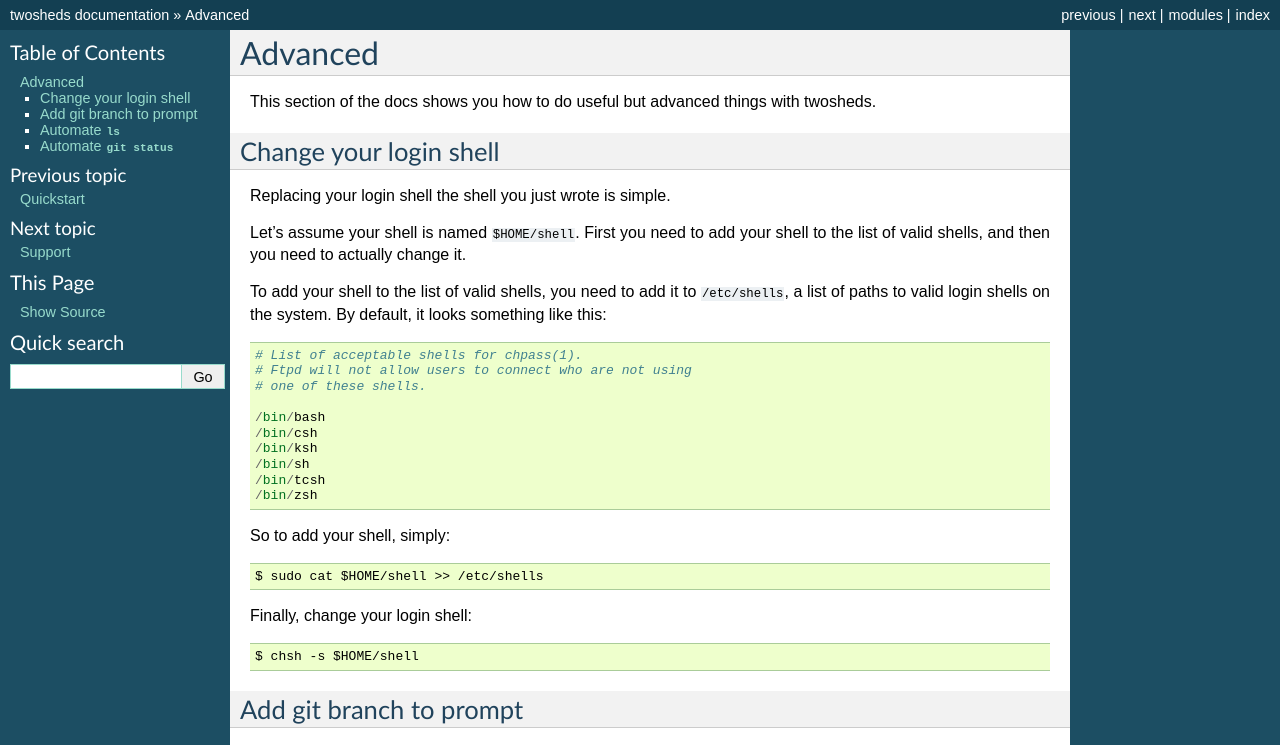
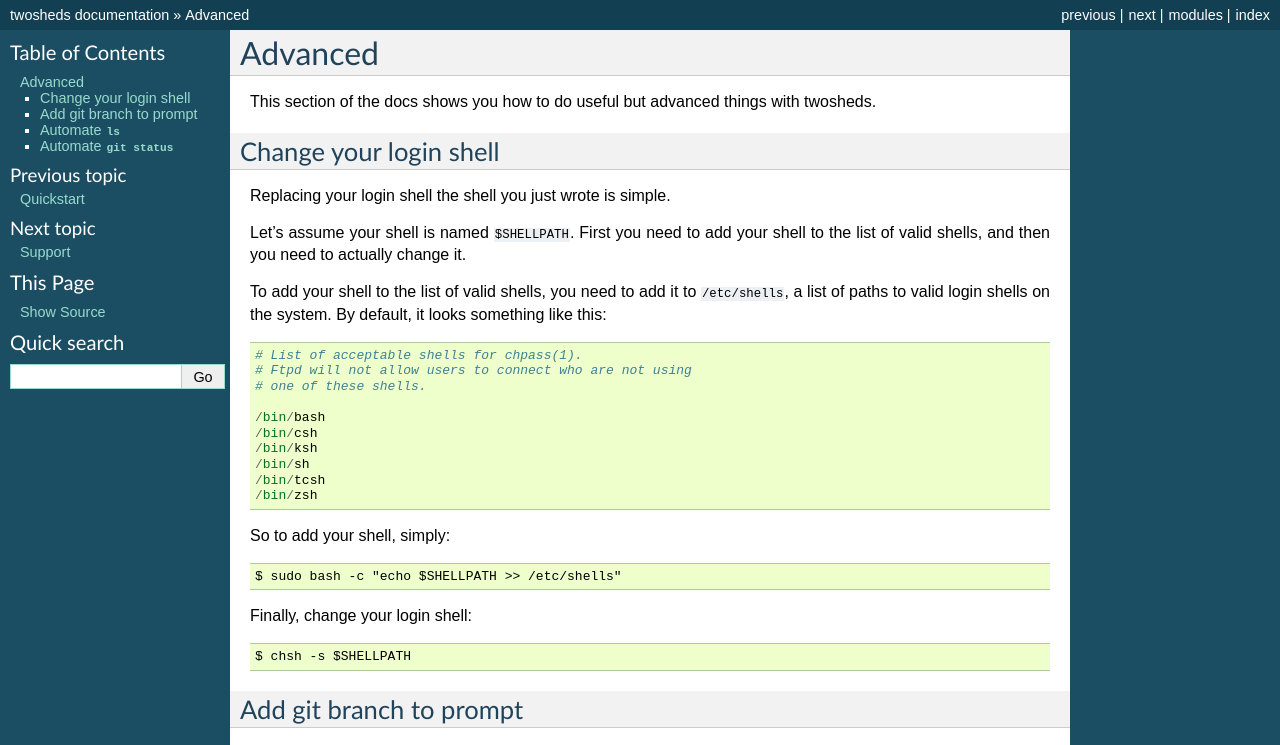
Before and after one commit to Ceasar/twosheds, a Sphinx documentation site: the page built from docs/user/advanced.rst, in a window 1280 px wide. Shown: the top 745 px of the page. Built offline with Sphinx 7.4.7, drawn with Linux system fonts in a browser that asks for light colours.

Commit message:
Fix docs on adding shell to `/etc/shells`
sudo and cat evidently do not play well together. See http://stackoverflow.com/questions/13778857/permission-denied-when-trying-to-append-a-file-to-a-root-owned-file-with-sudo for more information.

```diff
--- a/docs/user/advanced.rst
+++ b/docs/user/advanced.rst
@@ -11,7 +11,7 @@ Change your login shell
 
 Replacing your login shell the shell you just wrote is simple.
 
-Let's assume your shell is named ``$HOME/shell``. First you need to add your
+Let's assume your shell is named ``$SHELLPATH``. First you need to add your
 shell to the list of valid shells, and then you need to actually change it.
 
 To add your shell to the list of valid shells, you need to add it to
@@ -31,11 +31,11 @@ default, it looks something like this::
 
 So to add your shell, simply::
 
-    $ sudo cat $HOME/shell >> /etc/shells
+    $ sudo bash -c "echo $SHELLPATH >> /etc/shells"
 
 Finally, change your login shell::
 
-    $ chsh -s $HOME/shell
+    $ chsh -s $SHELLPATH
 
 Add git branch to prompt
 ------------------------
```
